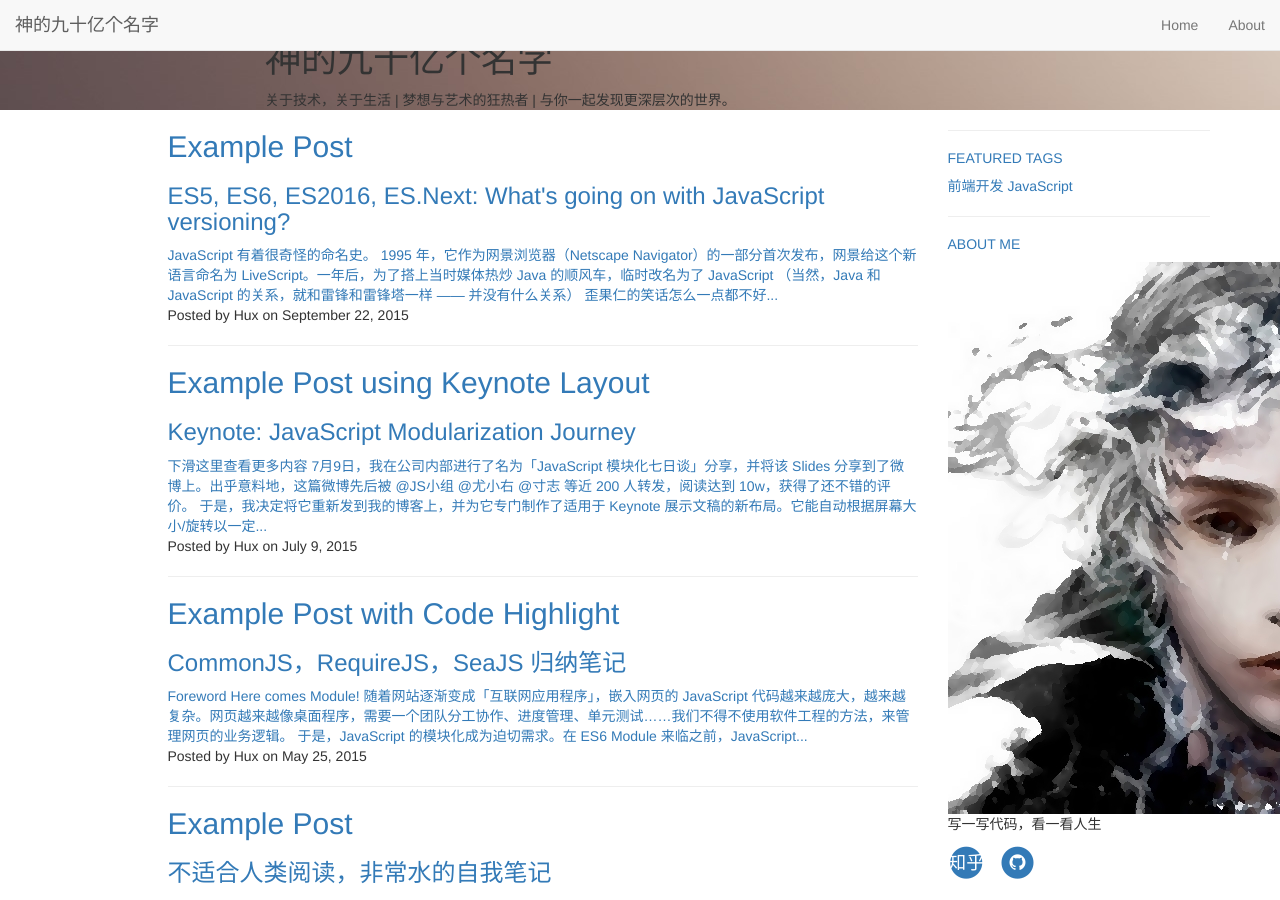
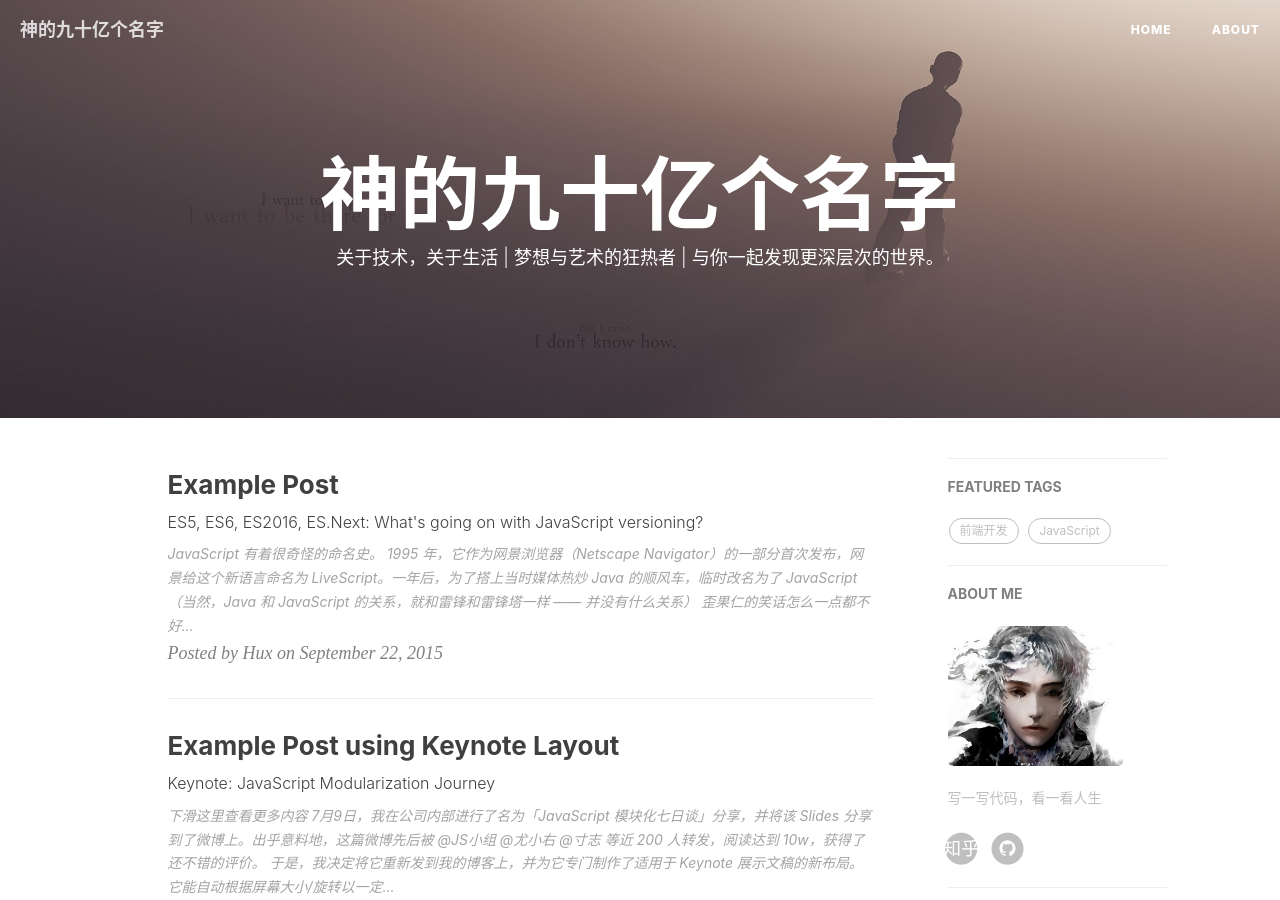
Before and after one commit to Fleschier/Fleschier.github.io, a Jekyll site: the page built from index.html, in a window 1280 px wide and 900 px high. Built offline with Jekyll 4.4.1, drawn with Linux system fonts in a browser that asks for light colours; nearby versions of some CDN libraries; the list of posts is cut into pages by our own code; comment, search, counter and statistics services are not loaded.

Commit message:
Add files via upload

```diff
--- a/_includes/head.html
+++ b/_includes/head.html
@@ -14,6 +14,9 @@
     <!-- Bootstrap Core CSS -->
     <link rel="stylesheet" href="{{ "/css/bootstrap.min.css" | prepend: site.baseurl }}">
 
+    <!-- Custom CSS -->
+    <link rel="stylesheet" href="{{ "/css/hux-blog.min.css" | prepend: site.baseurl }}">
+
     <!-- Pygments Github CSS -->
     <link rel="stylesheet" href="{{ "/css/syntax.css" | prepend: site.baseurl }}">
 
@@ -22,11 +25,13 @@
     <!-- Hux change font-awesome CDN to qiniu -->
     <link href="http://cdn.staticfile.org/font-awesome/4.2.0/css/font-awesome.min.css" rel="stylesheet" type="text/css">
 
-    -    <!-- Hux Delete, sad but pending in China
--    <link href='http://fonts.googleapis.com/css?family=Lora:400,700,400italic,700italic' rel='stylesheet' type='text/css'>
--    <link href='http://fonts.googleapis.com/css?family=Open+Sans:300italic,400italic,600italic,700italic,800italic,400,300,600,700,800' rel='stylesheet' type='text/
--    css'>
--    -->
+
+    <!-- Hux Delete, sad but pending in China
+    <link href='http://fonts.googleapis.com/css?family=Lora:400,700,400italic,700italic' rel='stylesheet' type='text/css'>
+    <link href='http://fonts.googleapis.com/css?family=Open+Sans:300italic,400italic,600italic,700italic,800italic,400,300,600,700,800' rel='stylesheet' type='text/
+    css'>
+    -->
+
 
     <!-- HTML5 Shim and Respond.js IE8 support of HTML5 elements and media queries -->
     <!-- WARNING: Respond.js doesn't work if you view the page via file:// -->
```
